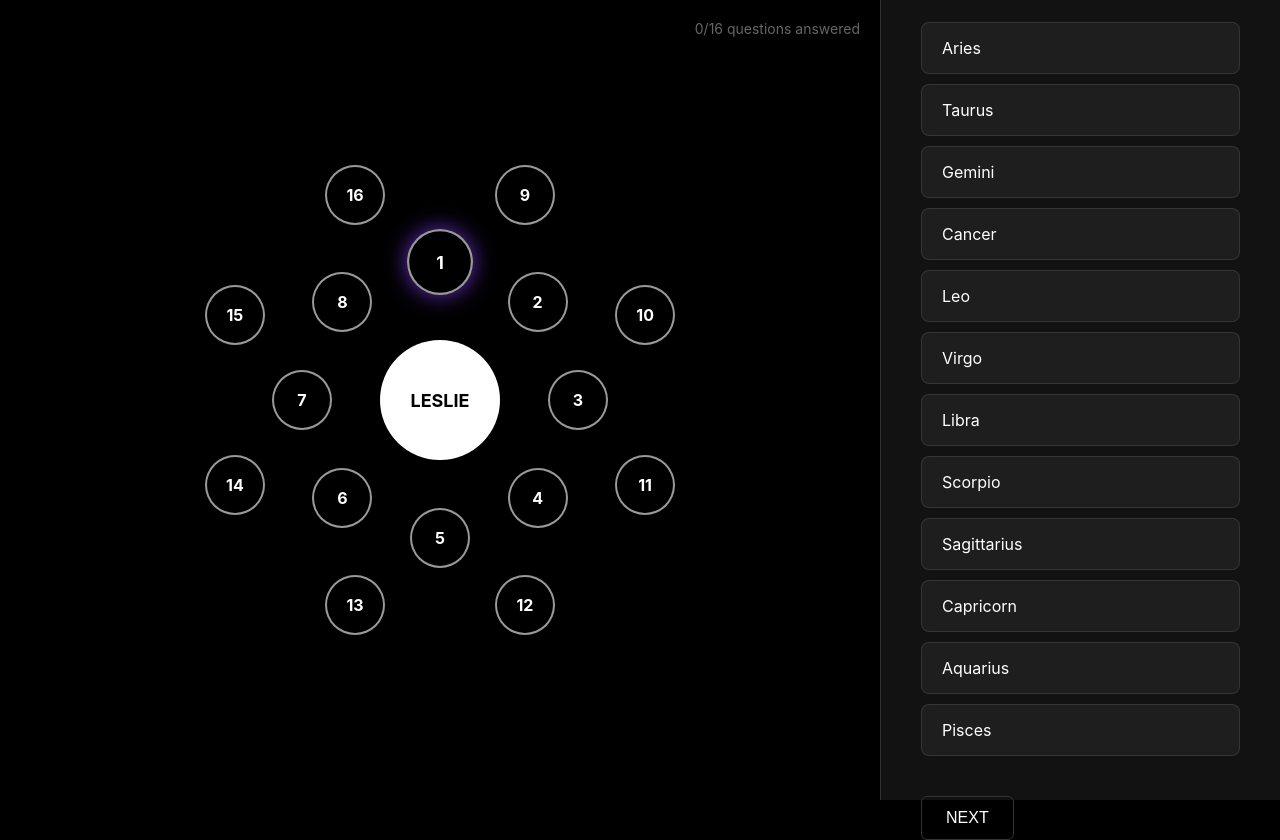
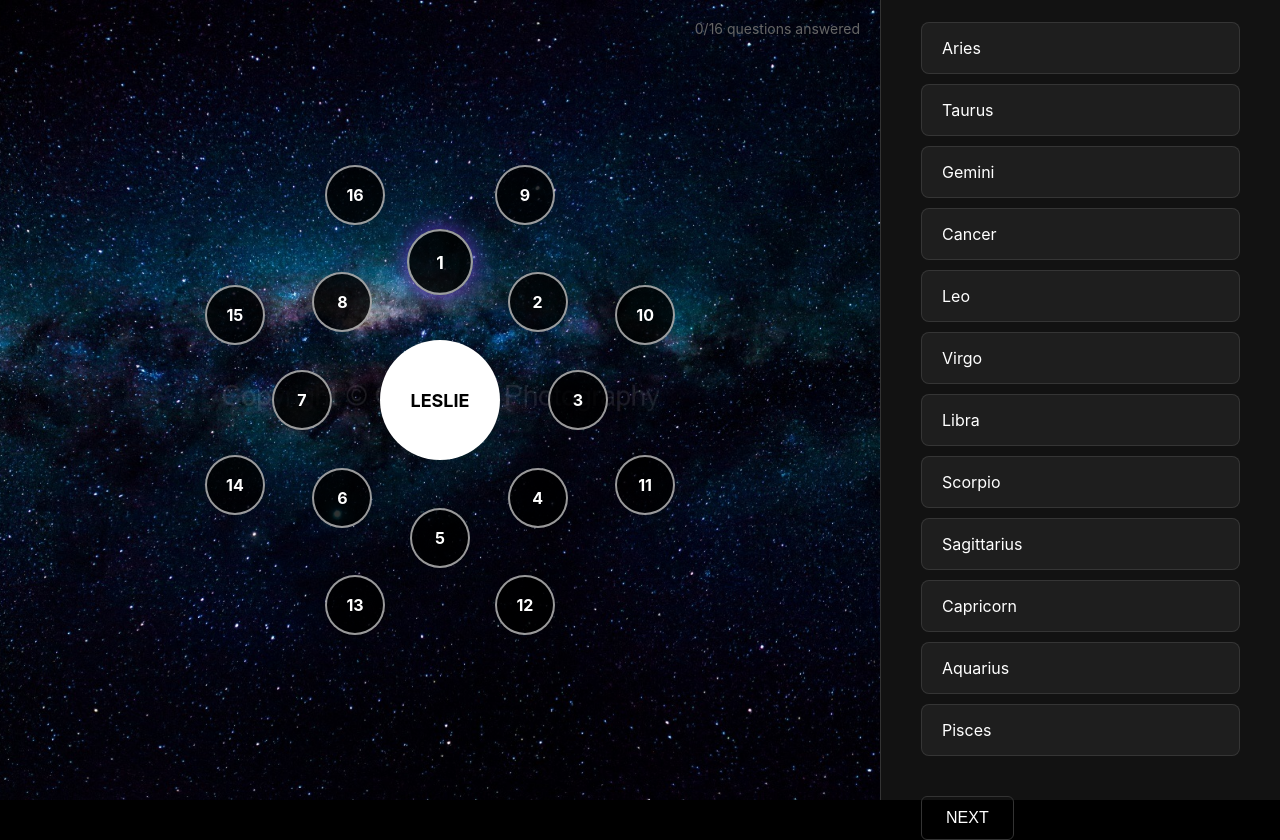
Before and after one commit to behole/strallagee-2, a website: page public/index.html in a window 1280 px wide. Drawn offline with Linux system fonts and the light colour scheme; the site is published under a folder, as on GitHub Pages, so addresses that start at the root find nothing.

```diff
--- a/public/index.html
+++ b/public/index.html
@@ -31,7 +31,7 @@
             align-items: center;
             justify-content: center;
             position: relative;
-            background-image: url('/bkg.jpg');
+            background-image: url('bkg.jpg');
             background-size: cover;
             background-position: center;
             background-repeat: no-repeat;
```
